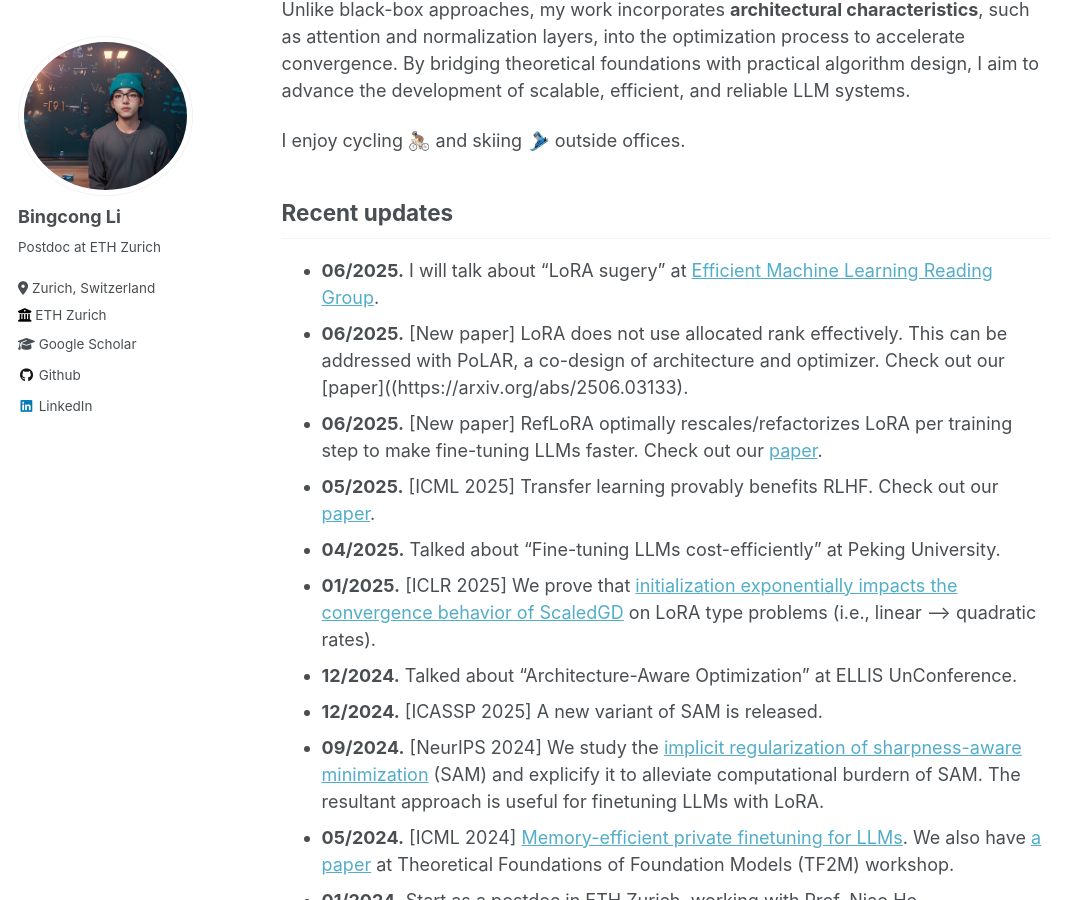
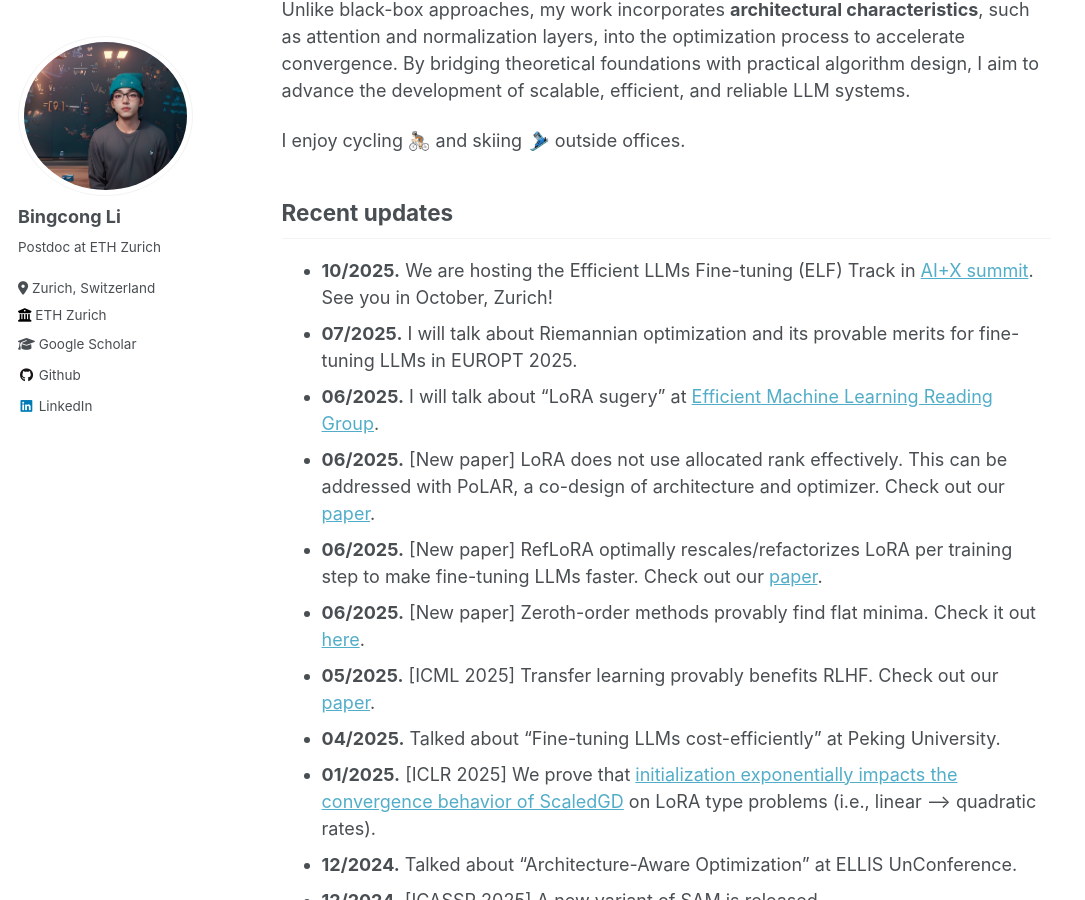
Before and after one commit to BingcongLi/bingcongli.github.io, a Jekyll site: the page built from _pages/about.md, in a window 1280 px wide and 900 px high, scrolled down 444 px. Shown: the whole window, without its empty margins (0-1085 px from the left). Built offline with Jekyll 4.4.1, drawn with Linux system fonts in a browser that asks for light colours.

Commit message:
June2025

```diff
--- a/_pages/about.md
+++ b/_pages/about.md
@@ -25,9 +25,12 @@ I enjoy cycling 🚴🏻 and skiing 🎿 outside offices.
 
 Recent updates
 -----------
+- **10/2025.** We are hosting the Efficient LLMs Fine-tuning (ELF) Track in [AI+X summit](https://www.plusx.ai/). See you in October, Zurich!
+- **07/2025.** I will talk about Riemannian optimization and its provable merits for fine-tuning LLMs in EUROPT 2025.
 - **06/2025.** I will talk about "LoRA sugery" at [Efficient Machine Learning Reading Group](https://sites.google.com/view/efficientml).
-- **06/2025.** [New paper] LoRA does not use allocated rank effectively. This can be addressed with PoLAR, a co-design of architecture and optimizer. Check out our [paper]((https://arxiv.org/abs/2506.03133).
+- **06/2025.** [New paper] LoRA does not use allocated rank effectively. This can be addressed with PoLAR, a co-design of architecture and optimizer. Check out our [paper](https://arxiv.org/abs/2506.03133).
 - **06/2025.** [New paper] RefLoRA optimally rescales/refactorizes LoRA per training step to make fine-tuning LLMs faster. Check out our [paper](https://arxiv.org/abs/2505.18877).
+- **06/2025.** [New paper] Zeroth-order methods provably find flat minima. Check it out [here](https://arxiv.org/pdf/2506.05454).
 - **05/2025.** [ICML 2025] Transfer learning provably benefits RLHF. Check out our [paper](https://arxiv.org/abs/2502.19255v3).
 - **04/2025.** Talked about "Fine-tuning LLMs cost-efficiently" at Peking University.
 - **01/2025.** [ICLR 2025] We prove that [initialization exponentially impacts the convergence behavior of ScaledGD](https://arxiv.org/abs/2410.18965) on LoRA type problems (i.e., linear --> quadratic rates).
```
Also changed, not shown: _pages/publications.md (+2 -2 lines).
